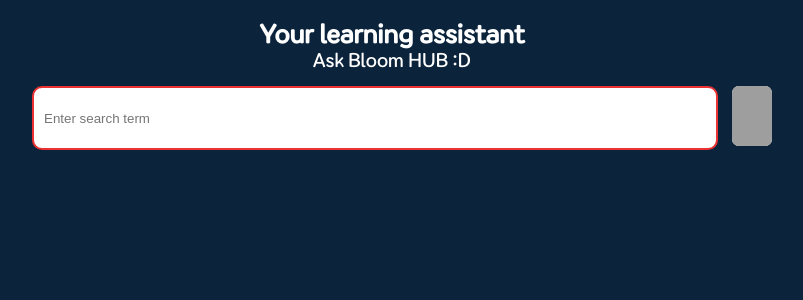
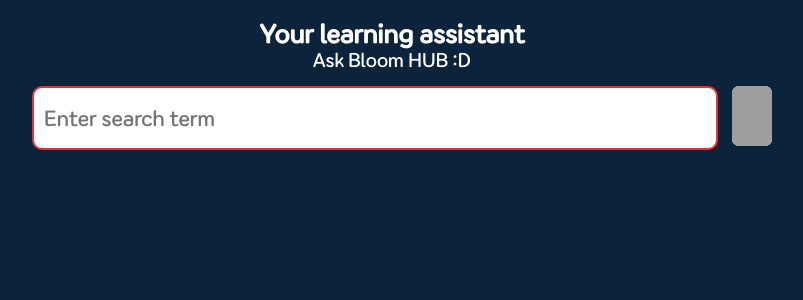
Before and after one commit to marchsnowrabbit/BloomHub, a Django app: page /search/ in a window 1280 px wide. Shown: the part 296-596 px from the top of the page, without its empty margins (248-1051 px from the left). Run offline with Django 4.2, Linux system fonts and the light colour scheme; data that the repository does not hold is empty; grey boxes are pictures that could not be loaded.

Commit message:
input창 폰트 수정

```diff
--- a/Bloom__hub/BloomHub/static/css/search.css
+++ b/Bloom__hub/BloomHub/static/css/search.css
@@ -180,6 +180,8 @@ nav a.classing:hover {
     border-radius: 10px;
     outline: none;
     transition: border-color 0.3s;
+    font-family: 'KCC-Hanbit', sans-serif;
+    font-size: 20px;
 }
 
 .search-button {
```
